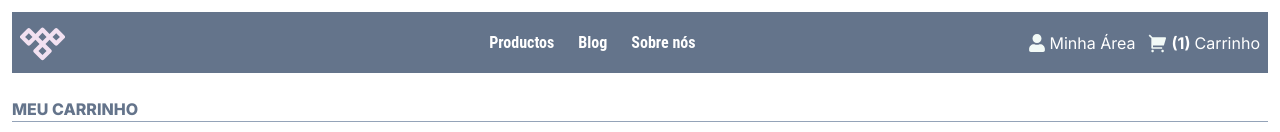
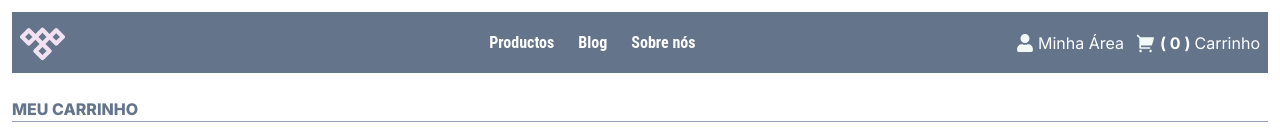
Before and after one commit to Hesa-Dev/payment-gateways, a Next.js app: page /carrinho in a window 1280 px wide. Shown: the top 132 px of the page. Built offline with nearby package versions, Linux system fonts and the light colour scheme.

Commit message:
update header , pagination Carrinho de compra

```diff
--- a/src/app/carrinho/page.tsx
+++ b/src/app/carrinho/page.tsx
@@ -3,12 +3,14 @@
 import Link from "next/link";
 import Header from "../components/Header";
 import { IoStorefrontSharp } from "react-icons/io5";
-import React, { useEffect, useState } from "react";
+import React, { useContext, useEffect, useState } from "react";
+import { CartContext } from "../context/CarrinhoContext";
 
 
 export default function Produto() {
 
-  const [carrinho, setCarrinho] = useState(0);
+  // const [carrinho, setCarrinho] = useState(0);
+  const { addItemCarrinho, carrinho , deletarItemCarrinho } = useContext(CartContext);
   return (
     <>
     <Header/>
--- a/src/app/components/CardProduto.tsx
+++ b/src/app/components/CardProduto.tsx
@@ -1,7 +1,7 @@
 "use client";
 
-import React, { useEffect, useState } from "react";
-import produtos , {carrinho} from "../productos";
+import React, { useEffect, useState, useContext } from "react";
+import produtos, { carrinho } from "../productos";
 import ReactPaginate from "react-paginate";
 import Image from "next/image";
 import { RiShoppingCart2Fill } from "react-icons/ri";
@@ -11,6 +11,7 @@ import { IoEyeSharp } from "react-icons/io5";
 import { FaChevronRight } from "react-icons/fa";
 import { FaChevronLeft } from "react-icons/fa";
 import Link from "next/link";
+import { CartContext } from "../context/CarrinhoContext";
 
 export default function Card() {
   const [itemOffset, setItemOffset] = useState(0);
@@ -18,20 +19,72 @@ export default function Card() {
   const endOffset = itemOffset + totalPaginas;
   const currentItems = produtos.slice(itemOffset, endOffset);
 
+  const { addItemCarrinho, carrinho } = useContext(CartContext);
+
+  const [productos] = useState<(typeof produtos)[]>(produtos);
+
+  // const [carrinho, setCarrinho] = useState<typeof produtos[]>([]);
+
   const handlePageChange = (event: any) => {
     const newOffset = (event.selected * totalPaginas) % produtos.length;
     setItemOffset(newOffset);
   };
 
-  const getProductById = (id: number): typeof produtos | undefined => {
-    return produtos.find((produto : typeof produtos) => produto.id === id);
+  // Funções para carrinho de compra
+  //   const getProductById = (id: number): typeof produtos | undefined => {
+  //     return productos.find((produto : typeof produtos) => produto.id === id);
+
+  //   };
+
+  const getProductByIdV2 = (id: number) => {};
+
+  // Funções para adicionar item no carrinho de compra
+
+  const addCarrinho = (index: number): void => {
+    if (productos[index]) {
+
+      const novoItem = productos[index];
+      addItemCarrinho(novoItem);
+      console.log("item add :. ", novoItem);
+
+    }
+
+    if (carrinho?.length) {
+      console.log("total itens : ", carrinho.length);
+      console.log("produtos: ", carrinho);
+    }
   };
+  const addCarrinhoV1 = (index: number): void => {
+    if (productos[index]) {
+      const novoItem = productos[index];
+      // carrinho.push(novoItem)
 
-  const addCarrinho = (index:number) : void =>{
-    console.log("index :. " , index);
-    //   carrinho.push (getProductById(index))
-      console.log( "produto encontrado :. " , getProductById(index) )
-  }
+      // carrinho.push(novoItem)
+
+      // console.log("productos[] : " , productos[index]);
+      // setCarrinho([...productos.slice(0, index) , novoItem, ...productos.slice(index+1)])
+      // setCarrinho([...novoItem.slice(0,index)])
+    }
+
+    // console.log("item carrinho :. " , carrinho[index]);
+
+    // if (carrinho) {
+
+    //   console.log("total item carrinho : " , carrinho.length);
+
+    //   carrinho.map((item:any)=>{
+    //     console.log("produtos nome :. " , item.nome);
+    //   })
+    // }
+
+    // console.log("index :. " , index);
+    //   carrinho.push (getProductById(index))  set (...productos, products[0] )
+
+    //   console.log("carrinho check : " , carrinho.length);
+    //   const intem  =  carrinho.find((carrinhos : typeof carrinho) => carrinhos.index === index)
+    //   console.log("itens carrinho : " , carrinho );
+    //   console.log( "produto encontrado :. " , getProductById(index) )
+  };
 
   return (
     <>
@@ -70,7 +123,7 @@ export default function Card() {
                   <div
                     className="flex lg:flex-row lg:text-base border  md:flex-col sm:flex-col border-slate-400  gap-2 p-2
                   items-center justify-center  rounded-sm md:p-1 md:gap-2 sm:text-xs md:text-xs"
-                  onClick={(event:any)=>addCarrinho(index)}
+                    onClick={() => addCarrinho(index)}
                   >
                     Adicionar
                     <RiShoppingCart2Fill />
@@ -85,13 +138,13 @@ export default function Card() {
                   </div>
                   {/* ver produtos*/}
                   <Link
-                    href="produto" className="flex lg:flex-row lg:text-base border md:flex-col sm:flex-col border-slate-400  gap-2 p-2
+                    href="produto"
+                    className="flex lg:flex-row lg:text-base border md:flex-col sm:flex-col border-slate-400  gap-2 p-2
                   items-center justify-center  rounded-sm md:p-1 md:gap-2 sm:text-xs md:text-xs"
                   >
-                      Ver Produto
-                      <IoEyeSharp />
+                    Ver Produto
+                    <IoEyeSharp />
                   </Link>
-
                 </div>
               </div>
             );
--- a/src/app/components/Header.tsx
+++ b/src/app/components/Header.tsx
@@ -1,11 +1,18 @@
+"use client";
+
 import Image from "next/image";
 import Link from "next/link";
 import { FcCdLogo } from "react-icons/fc";
 import { FaUser } from "react-icons/fa";
 import { PiTidalLogoBold } from "react-icons/pi";
 import { RiShoppingCart2Fill } from "react-icons/ri";
+import React, { useContext, useEffect, useState } from "react";
+import { CartContext } from "../context/CarrinhoContext";
 
 export default function Header() {
+
+  // const { carrinho } = useContext(CartContext);
+  const { addItemCarrinho, carrinho } = useContext(CartContext);
   return (
     <>
       <nav className="flex">
@@ -28,7 +35,9 @@ export default function Header() {
               <RiShoppingCart2Fill
                 style={{ fontSize: "20px", color: "#f2faf7" }}
               />
-              <span   className="font-bold">(1)</span> Carrinho
+              <span   className="font-bold">
+                 ( {carrinho?.length? carrinho.length :0 } )
+                </span> Carrinho
             </Link>
           </div>
         </div>
--- /dev/null
+++ b/src/app/context/CarrinhoContext.tsx
@@ -0,0 +1,67 @@
+"use client";
+
+import React, {
+  createContext,
+  useEffect,
+  ReactNode,
+  useContext,
+  useState,
+  useLayoutEffect,
+} from "react";
+import Carrinho from "../carrinho/page";
+
+type CartContextData = {
+  carrinho?: Carrinho[] | undefined;
+  deletarItemCarrinho: (id: number) => void;
+  addItemCarrinho: (produto: Carrinho) => void;
+};
+
+interface Carrinho {
+  id: number;
+  nome: string;
+  descricao: string;
+  preco: number;
+  image1?: string;
+  image2?: string;
+  image3: string;
+}
+
+interface Qtda extends Carrinho {
+  qtda: number;
+}
+
+export const CartContext = createContext<CartContextData>({
+  carrinho: [
+    {
+      id: 0,
+      nome: "",
+      descricao: "",
+      preco: 0,
+      image3: "",
+    },
+  ],
+  addItemCarrinho: async (produto: Carrinho) => {},
+  deletarItemCarrinho: async (id: number) => {},
+});
+
+export function CartProvider({ children }: { children: ReactNode }) {
+  const [carrinho, setCarrinho] = useState<Carrinho[]>([]);
+
+  function addItem(itens: Carrinho) {
+
+    if (itens) {
+      setCarrinho((prevProdutos) => [...prevProdutos, itens]);
+    //   console.log("info item:. ", itens);
+    }
+  }
+
+  function deletarItem(id: number) {}
+
+  return (
+    <CartContext.Provider
+      value={{ addItemCarrinho: addItem, deletarItemCarrinho: deletarItem, carrinho }}
+    >
+      {children}
+    </CartContext.Provider>
+  );
+}
--- a/src/app/layout.tsx
+++ b/src/app/layout.tsx
@@ -1,6 +1,7 @@
 import type { Metadata } from "next";
 import { Inter } from "next/font/google";
 import "./globals.css";
+import { CartProvider } from "./context/CarrinhoContext";
 
 const inter = Inter({ subsets: ["latin"] });
 
@@ -15,8 +16,10 @@ export default function RootLayout({
   children: React.ReactNode;
 }>) {
   return (
-    <html lang="en">
-      <body className={inter.className}>{children}</body>
-    </html>
+    <CartProvider>
+      <html lang="en">
+        <body className={inter.className}>{children}</body>
+      </html>
+    </CartProvider>
   );
 }
--- a/src/app/productos.ts
+++ b/src/app/productos.ts
@@ -102,7 +102,8 @@
     }
 ]
 
-export const carrinho : any = [
+export const carrinho : any[] = [
+
 ]
 
 export default produtos
```
Also changed, not shown: 1 other file (tests, documents, lock files or other folders).
